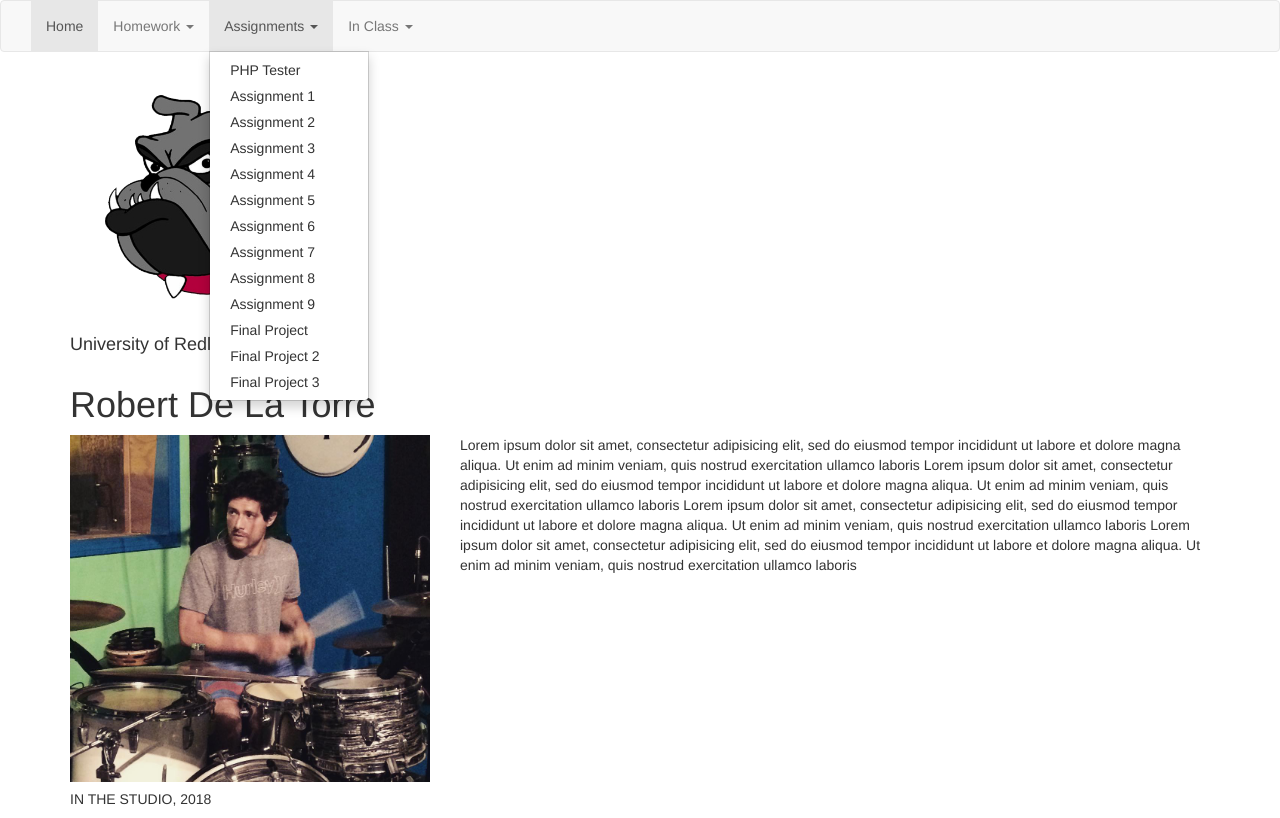
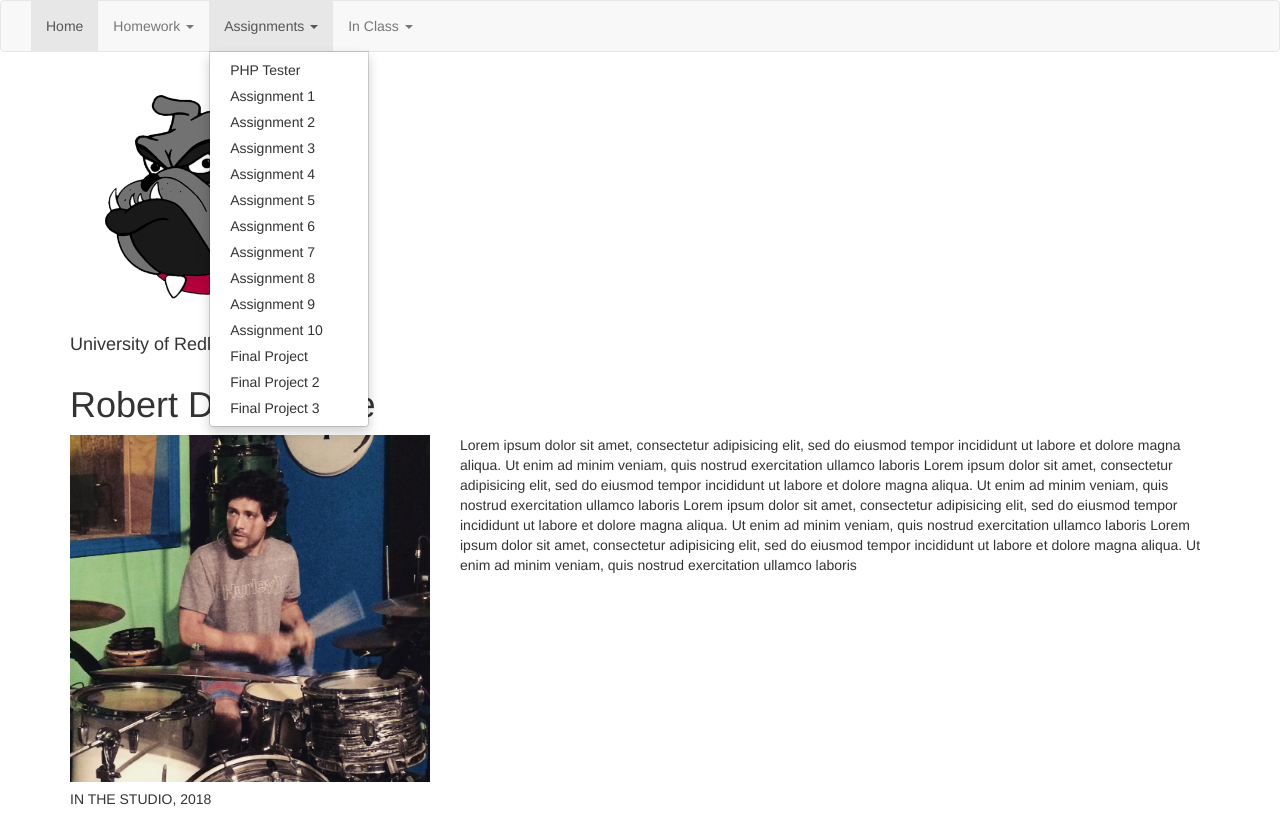
Before and after one commit to robertdrums64/robdrums, a website: page index.html in a window 1280 px wide. Both pictures are taken after a click on the link "Assignments". Drawn offline with nearby package versions, Linux system fonts and the light colour scheme.

Commit message:
new changes

```diff
--- a/index.html
+++ b/index.html
@@ -52,6 +52,7 @@
                   <li><a href="pages/assignment7.html">Assignment 7</a></li>
                   <li><a href="pages/assignment8.html">Assignment 8</a></li>
                   <li><a href="pages/assignment9.html">Assignment 9</a></li>
+                  <li><a href="pages/assignment10.html">Assignment 10</a></li>
                   <li><a href="pages/finalProject.html">Final Project</a></li>
                   <li><a href="pages/finalSignUpPage.html">Final Project 2</a></li>
                   <li><a href="pages/fitnessAide.html">Final Project 3</a></li>
```
Also changed, not shown: pages/assignment10.html (added).
